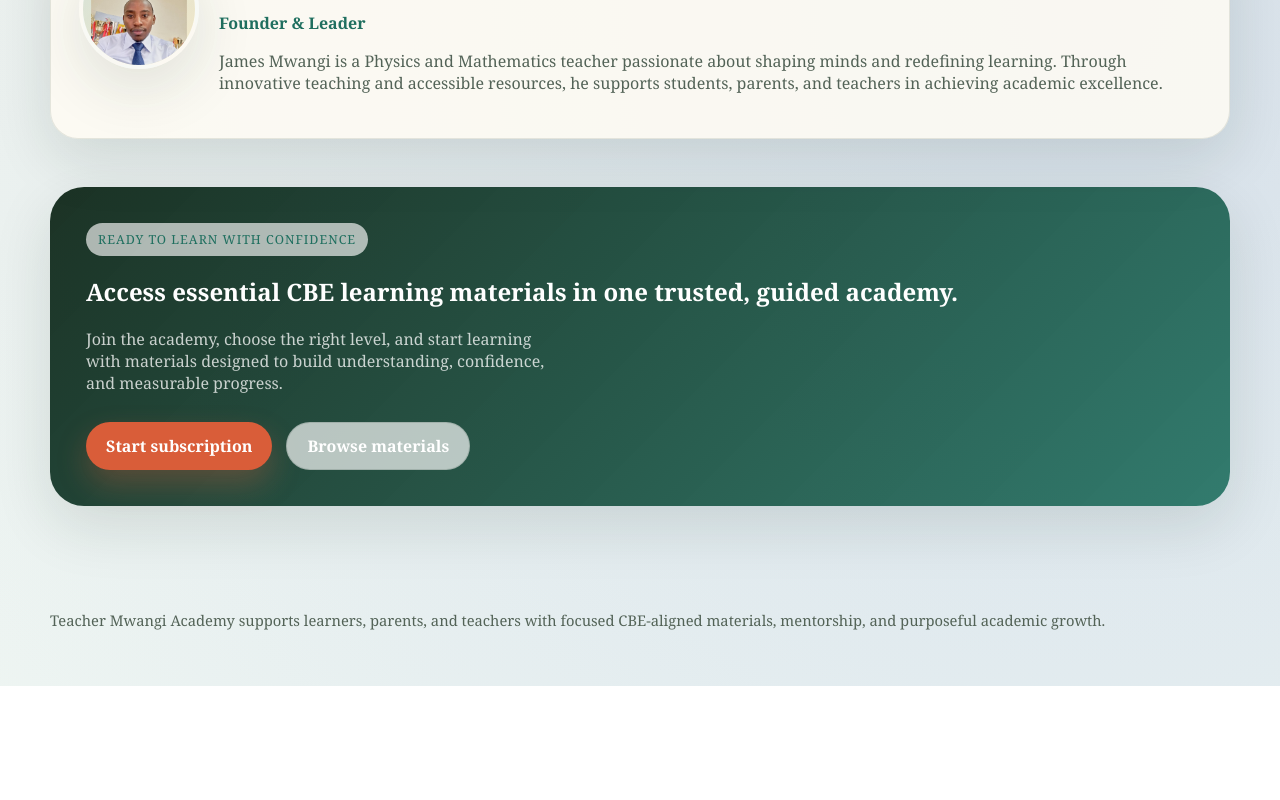
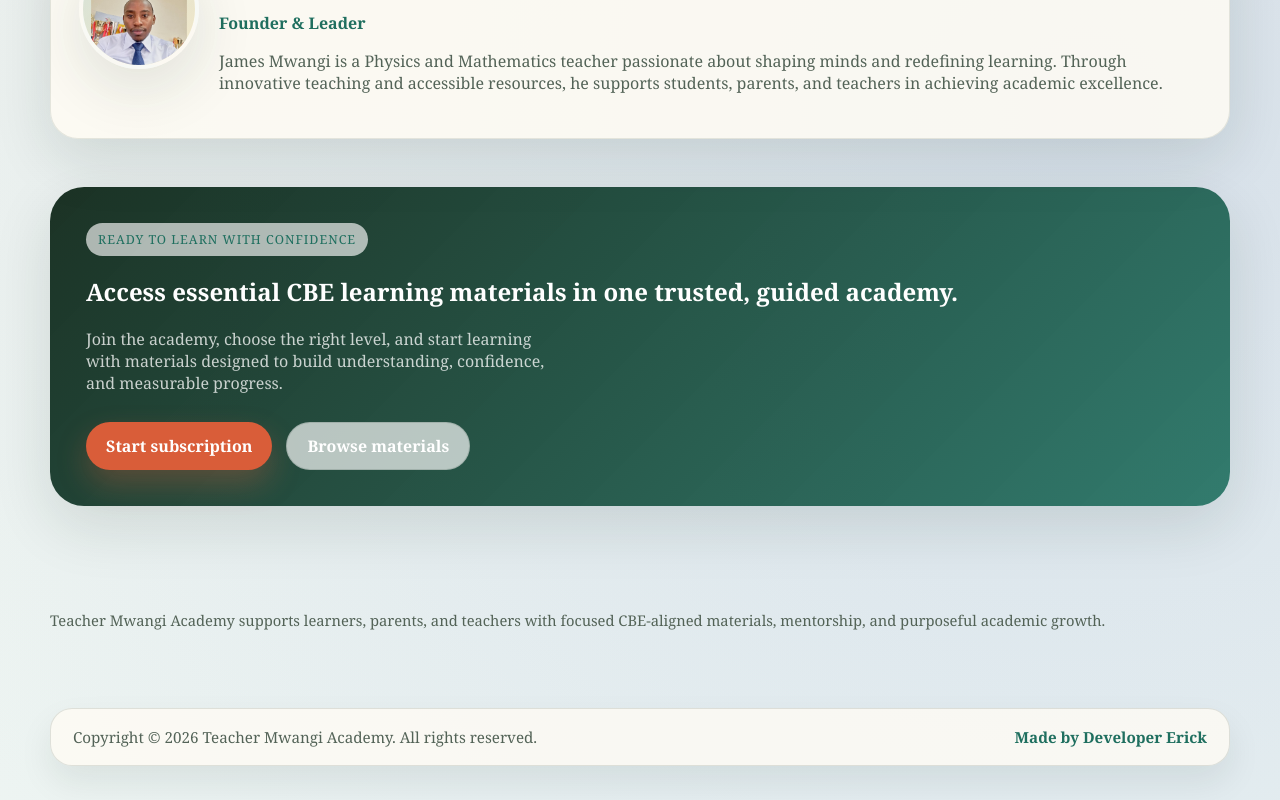
Before and after one commit to eriqck/Teacher-Mwangi-Academy, a Next.js app: page / in a window 1280 px wide. Shown: the part 4905-5705 px from the top of the page. Before the commit the page ends 5591 px from the top, so only its background shows below. Built offline with nearby package versions, Linux system fonts and the light colour scheme; no server answers.

Commit message:
Adding Copywrite footer

```diff
--- a/app/globals.css
+++ b/app/globals.css
@@ -75,6 +75,37 @@ img {
 
 main {
   display: block;
+}
+
+.site-footer {
+  padding: 22px 0 34px;
+}
+
+.site-footer-inner {
+  display: flex;
+  align-items: center;
+  justify-content: space-between;
+  gap: 16px;
+  padding: 18px 22px;
+  border-radius: 22px;
+  border: 1px solid rgba(19, 42, 28, 0.12);
+  background: rgba(255, 252, 244, 0.78);
+  box-shadow: 0 16px 34px rgba(19, 42, 28, 0.08);
+  color: var(--muted);
+  font-size: 0.95rem;
+}
+
+.site-footer-inner p {
+  margin: 0;
+}
+
+.site-footer-link {
+  color: var(--secondary);
+  font-weight: 700;
+}
+
+.site-footer-link:hover {
+  text-decoration: underline;
 }
 
 .page-shell {
@@ -1071,6 +1102,11 @@ main {
   .cta-box {
     text-align: center;
   }
+
+  .site-footer-inner {
+    flex-direction: column;
+    text-align: center;
+  }
 }
 
 @media (max-width: 640px) {
--- a/app/layout.tsx
+++ b/app/layout.tsx
@@ -1,4 +1,5 @@
 import type { Metadata } from "next";
+import { SiteFooter } from "@/components/site-footer";
 import "./globals.css";
 
 export const metadata: Metadata = {
@@ -14,7 +15,10 @@ export default function RootLayout({
 }>) {
   return (
     <html lang="en">
-      <body>{children}</body>
+      <body>
+        {children}
+        <SiteFooter />
+      </body>
     </html>
   );
 }
--- /dev/null
+++ b/components/site-footer.tsx
@@ -0,0 +1,21 @@
+import { academyName } from "@/lib/business";
+
+export function SiteFooter() {
+  return (
+    <footer className="site-footer">
+      <div className="page-shell site-footer-inner">
+        <p>
+          Copyright © {new Date().getFullYear()} {academyName}. All rights reserved.
+        </p>
+        <a
+          href="https://ericdevportfolio.vercel.app"
+          target="_blank"
+          rel="noreferrer"
+          className="site-footer-link"
+        >
+          Made by Developer Erick
+        </a>
+      </div>
+    </footer>
+  );
+}
```
